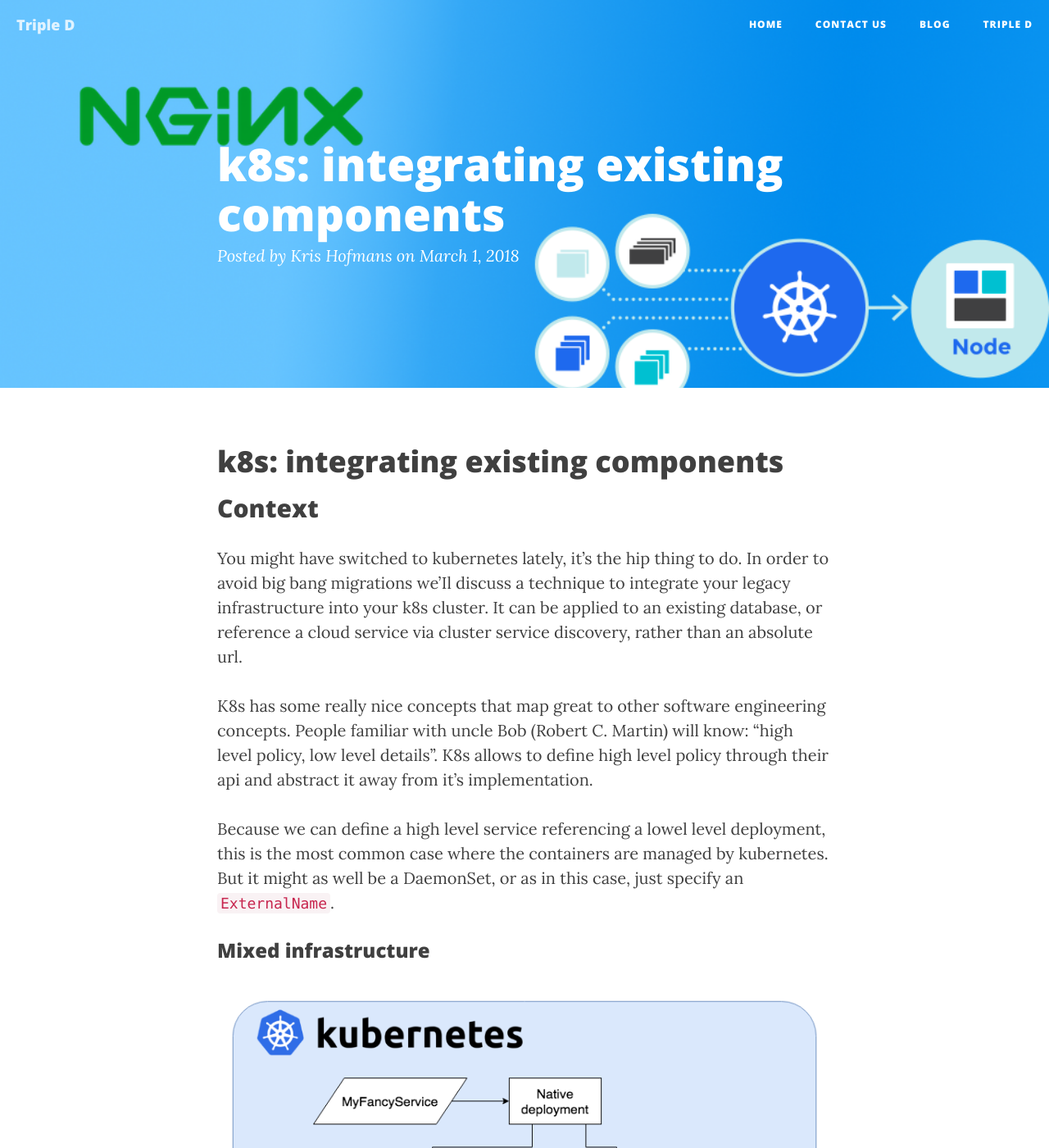
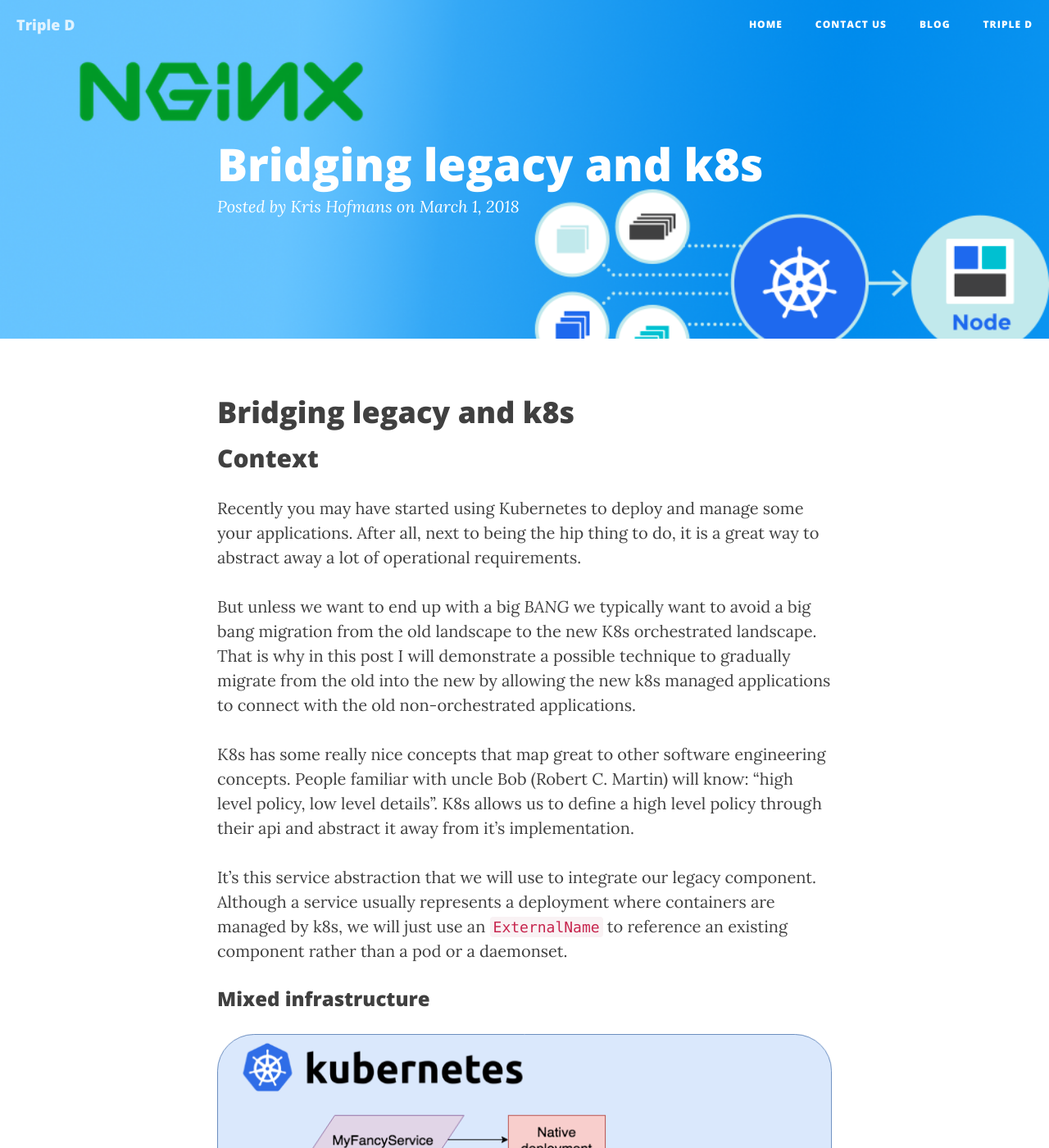
Before and after one commit to tripledio/tripledio.github.io, a Jekyll site: the page built from _posts/2018-03-01-k8s-reverse-proxy.md, in a window 1280 px wide and 1400 px high. Shown: the whole window at 82% size. Built offline with Jekyll 4.4.1, drawn with Linux system fonts in a browser that asks for light colours; nearby versions of some CDN libraries; some of the changed text lies outside the part shown.

Commit message:
Applied Guido's useful feedback

````diff
--- a/_posts/2018-03-01-k8s-reverse-proxy.md
+++ b/_posts/2018-03-01-k8s-reverse-proxy.md
@@ -1,24 +1,26 @@
 ---
 layout: post
-title: "k8s: integrating existing components"
+title: "Bridging legacy and k8s"
 author: kris
 header-img: "img/k8s-reverse-proxy/k8sbanner.png"
 ---
-# k8s: integrating existing components
+# Bridging legacy and k8s
 
 ## Context
-You might have switched to kubernetes lately, it's the hip thing to do. In order to avoid big bang migrations we'Il discuss a technique to integrate your legacy infrastructure into your k8s cluster. It can be applied to an existing database, or reference a cloud service via cluster service discovery, rather than an absolute url.
+Recently you may have started using Kubernetes to deploy and manage some your applications. After all, next to being the hip thing to do, it is a great way to abstract away a lot of operational requirements.
 
-K8s has some really nice concepts that map great to other software engineering concepts. People familiar with uncle Bob (Robert C. Martin) will know: "high level policy, low level details". K8s allows to define high level policy through their api and abstract it away from it's implementation.
+But unless we want to end up with a big *BANG* we typically want to avoid a big bang migration from the old landscape to the new K8s orchestrated landscape. That is why in this post I will demonstrate a possible technique to gradually migrate from the old into the new by allowing the new k8s managed applications to connect with the old non-orchestrated applications.
 
-Because we can define a high level service referencing a lowel level deployment, this is the most common case where the containers are managed by kubernetes. But it might as well be a DaemonSet, or as in this case, just specify an `ExternalName`.
+K8s has some really nice concepts that map great to other software engineering concepts. People familiar with uncle Bob (Robert C. Martin) will know: "high level policy, low level details". K8s allows us to define a high level policy through their api and abstract it away from it's implementation.
+
+It's this service abstraction that we will use to integrate our legacy component. Although a service usually represents a deployment where containers are managed by k8s, we will just use an `ExternalName` to reference an existing component rather than a pod or a daemonset.
 
 ### Mixed infrastructure
 ![Mixed infrastructure](/img/k8s-reverse-proxy/integration.png)
 
 ## A practical example: ingress route to an external service
 ### Low level proxying using nginx
-Our example would look like this if we would just a native nginx configuration file.
+Our example would look like this if we would just use a native nginx configuration file.
 ```
 http {
     upstream tripled {
@@ -37,31 +39,33 @@
 
 This creates an http server, listens on port 80 and proxies a page with a Triple D and kubernetes logo. This works, but it's tightly coupled to nginx. Also, if you're on k8s you would just like to be able to find "tripled" when using service discovery. So we'Il use the api objects to define these concepts inside the cluster.
 
-### Recreating this using k8s api's
+### 1. Recreating this using k8s api's
 #### Prerequisites
-A running kubernetes cluster, for demo purposes I'm using a minikube.
+A running kubernetes cluster, for demo purposes I'm using a [minikube](https://github.com/kubernetes/minikube).
 
 `minikube start --cpus 2 --memory 4096`
 
 Run `minikube dashboard` to get to the kubernetes dashboard. It should be empty.
 
-Next, we'Il use helm, a package manager, to install nginx as our ingress implementation:
+### 2. Ingress
+[Ingress](https://kubernetes.io/docs/concepts/services-networking/ingress/) provides load balancing, SSL termination and name-based virtual hosting. In this step we will install Nginx as our Ingress implementation by using [helm](https://helm.sh/), a package manager.
+
 ```
 helm init
 helm install stable/nginx-ingress
 ```
 
-After that, it should look something like this:
+The result should look something like this:
 ![Helm installation output](/img/k8s-reverse-proxy/ingress.png)
 ![Dashboard after installation](/img/k8s-reverse-proxy/dashboard.png)
 
 Browsing to [192.168.99.100](http://192.168.99.100) shows a 404.
 ![Browsing to the ip should show a 404](/img/k8s-reverse-proxy/norule.png)
 
-Note that this should theoretically work with any ingress implementation, traefik, caddy, haproxy, they just provide an implementation, we should expect the same behaviour.
+As Ingress is an API where we can specify a collection of rules that allow inbound connections to reach the cluster services. The solution should work with any ingress implementation like haproxy, traefik, caddy,...
 
-### Service
-Using the externalName in our service declaration will create a dns entry.
+### 3. ExternalName Service declaration
+Using the externalName in our service declaration will create a dns entry in the cluster dns service.
 ```
 apiVersion: v1
 kind: Service
@@ -76,12 +80,11 @@
     port: 80
  ```
 
-### Ingress
-Ingress is described [here](https://kubernetes.io/docs/concepts/services-networking/ingress/) as:
+### 4. Ingress Route: connecting the proxy to the service
+We'Il create an incoming ingress that routes to our service, which is external to our cluster.
 
-`Ingress can provide load balancing, SSL termination and name-based virtual hosting.`
+We'Il use a hostname `tripled.192.168.99.100.xip.io` that resolves to the ip of our minikube. And then tell it to take us to the `tripled-svc` service.
 
-So this is what we want,  an incoming route that routes to our service, which is external to our cluster.  This is how it looks:
 ```
 apiVersion: extensions/v1beta1
 kind: Ingress
@@ -99,7 +102,7 @@
         path: /
 ```
 
-The yaml snippets can be put in any file, demo.yaml, and then `kubectl apply -f demo.yaml` and it should deploy to your cluster.
+The yaml snippets can be put in any file, demo.yaml, and then `kubectl apply -f demo.yaml` and it should deploy to your cluster. This will trigger a rewrite and reload of your ingress implementations configuration file.
 
 We're using the xip.io service as it's the easiest way to get a dns pointing to the minikube ip.
 
````
Also changed, not shown: img/k8s-reverse-proxy/dashboard.png, img/k8s-reverse-proxy/ingress.png, img/k8s-reverse-proxy/integration.png, img/k8s-reverse-proxy/norule.png.
